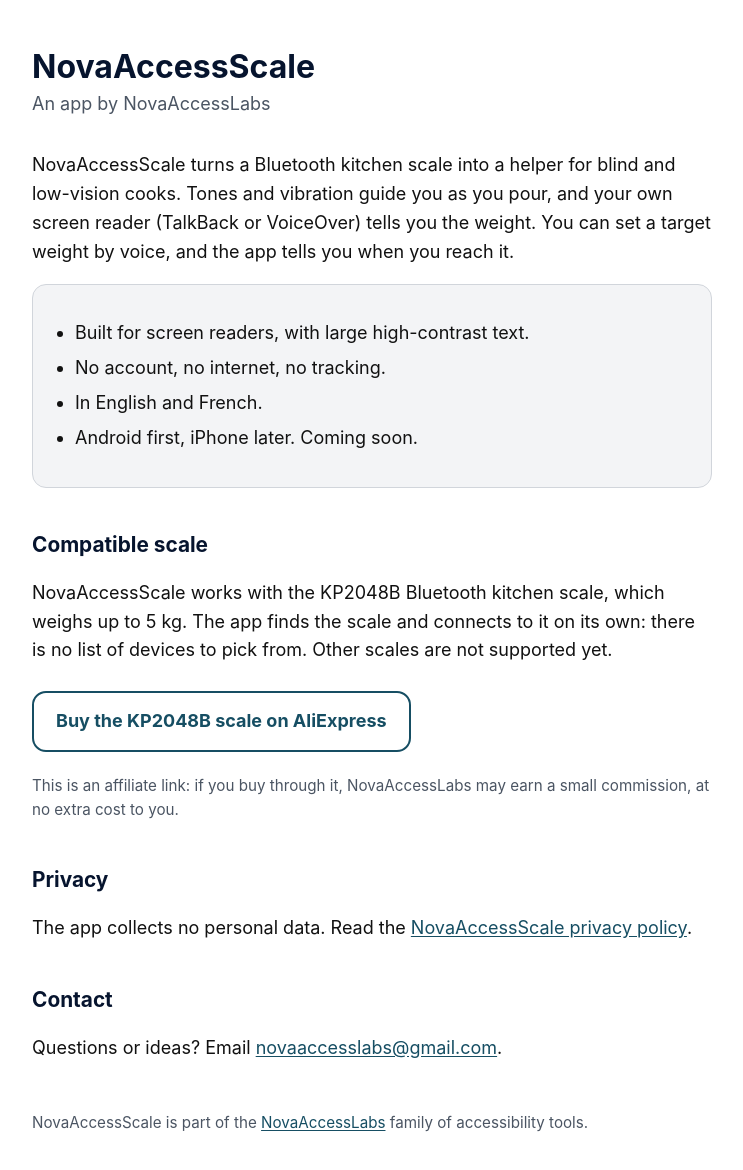
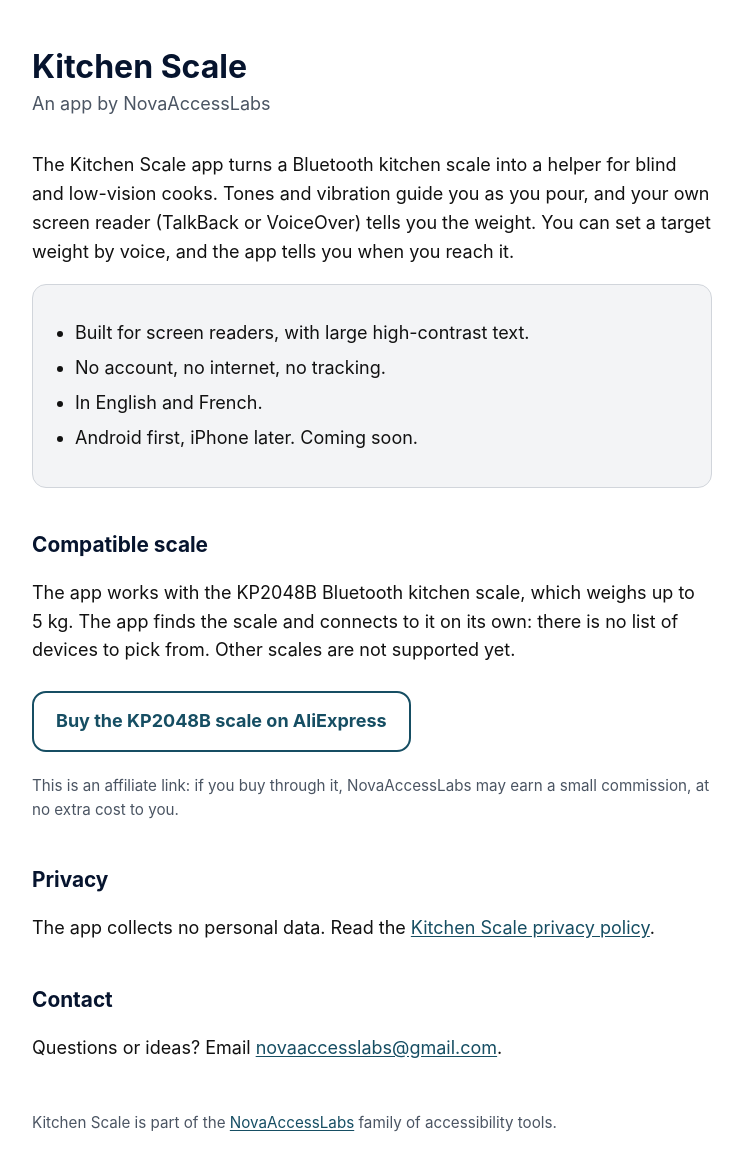
Before and after one commit to NovaAccessLabs/novaaccesslabs.github.io, a plain HTML site: page kitchen-scale/index.html in a window 1280 px wide. Shown: the whole page, without its empty margins (268-1011 px from the left). Drawn offline with Linux system fonts and the light colour scheme.

Commit message:
Rename the Scale page to Kitchen Scale, at /kitchen-scale/
The app is now Kitchen Scale (ch.novaaccesslabs.kitchenscale), to leave
room for a body-scale app. Nothing published pointed at /scale/.

Co-Authored-By: Claude Fable 5.2 <noreply@anthropic.com>
Claude-Session: https://claude.ai/code/session_01KXoWjTDdoV91QpwRm41rjn

```diff
--- a/scale/index.html
+++ b/kitchen-scale/index.html
@@ -3,8 +3,8 @@
 <head>
 <meta charset="utf-8">
 <meta name="viewport" content="width=device-width, initial-scale=1">
-<title>NovaAccessScale</title>
-<meta name="description" content="NovaAccessScale turns a Bluetooth kitchen scale into a talking, beeping helper for blind and low-vision cooks. Which scale works with it, and where to buy it.">
+<title>Kitchen Scale — NovaAccessLabs</title>
+<meta name="description" content="The Kitchen Scale app turns a Bluetooth kitchen scale into a talking, beeping helper for blind and low-vision cooks. Which scale works with it, and where to buy it.">
 <style>
   :root {
     --bg: #ffffff;
@@ -77,10 +77,10 @@
 </head>
 <body>
 <main>
-  <h1>NovaAccessScale</h1>
+  <h1>Kitchen Scale</h1>
   <p class="updated">An app by NovaAccessLabs</p>
 
-  <p>NovaAccessScale turns a Bluetooth kitchen scale into a helper for blind and
+  <p>The Kitchen Scale app turns a Bluetooth kitchen scale into a helper for blind and
   low-vision cooks. Tones and vibration guide you as you pour, and your own screen
   reader (TalkBack or VoiceOver) tells you the weight. You can set a target weight
   by voice, and the app tells you when you reach it.</p>
@@ -95,7 +95,7 @@
   </div>
 
   <h2>Compatible scale</h2>
-  <p>NovaAccessScale works with the KP2048B Bluetooth kitchen scale, which weighs up
+  <p>The app works with the KP2048B Bluetooth kitchen scale, which weighs up
   to 5&nbsp;kg. The app finds the scale and connects to it on its own: there is no
   list of devices to pick from. Other scales are not supported yet.</p>
   <p><a class="buy" href="https://s.click.aliexpress.com/e/_c3LmNnWV" target="_blank" rel="sponsored noopener">Buy the KP2048B scale on AliExpress</a></p>
@@ -104,13 +104,13 @@
 
   <h2>Privacy</h2>
   <p>The app collects no personal data. Read the
-  <a href="privacy.html">NovaAccessScale privacy policy</a>.</p>
+  <a href="privacy.html">Kitchen Scale privacy policy</a>.</p>
 
   <h2>Contact</h2>
   <p>Questions or ideas? Email
   <a href="mailto:novaaccesslabs@gmail.com">novaaccesslabs@gmail.com</a>.</p>
 
-  <footer>NovaAccessScale is part of the <a href="/">NovaAccessLabs</a> family of
+  <footer>Kitchen Scale is part of the <a href="/">NovaAccessLabs</a> family of
   accessibility tools.</footer>
 </main>
 </body>
```
Also changed, not shown: kitchen-scale/privacy.html (renamed from scale/privacy.html, +5 -5 lines), 1 other file.
